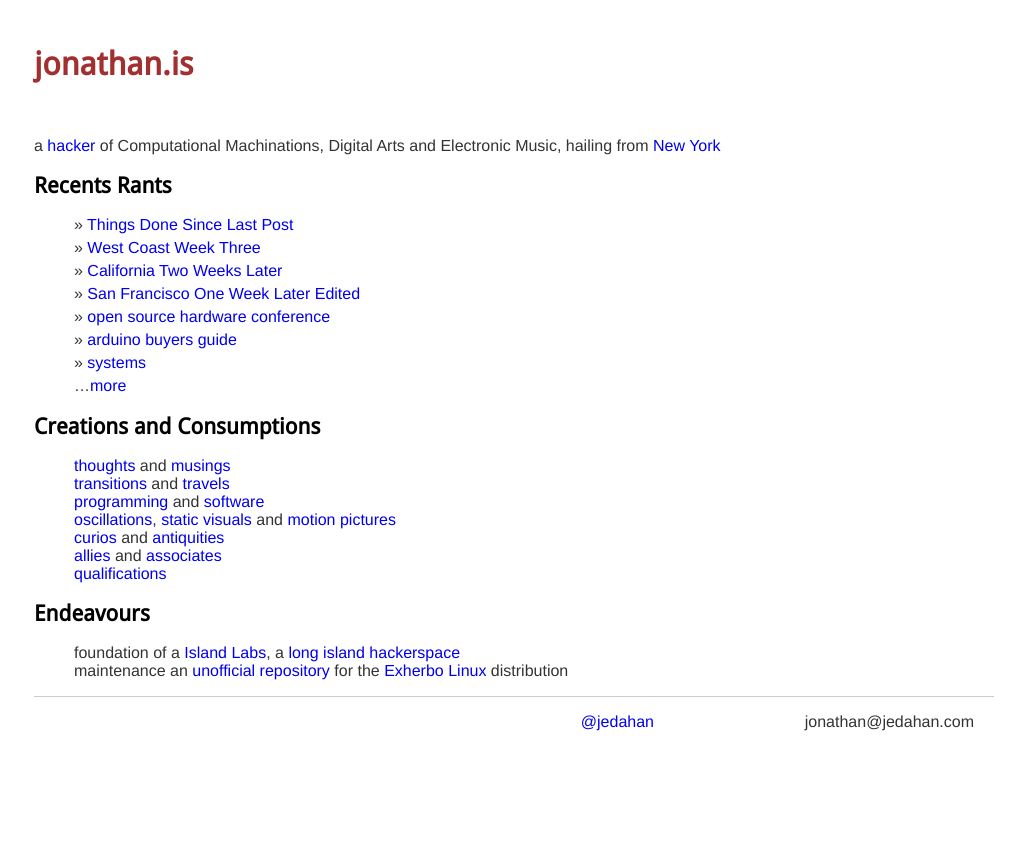
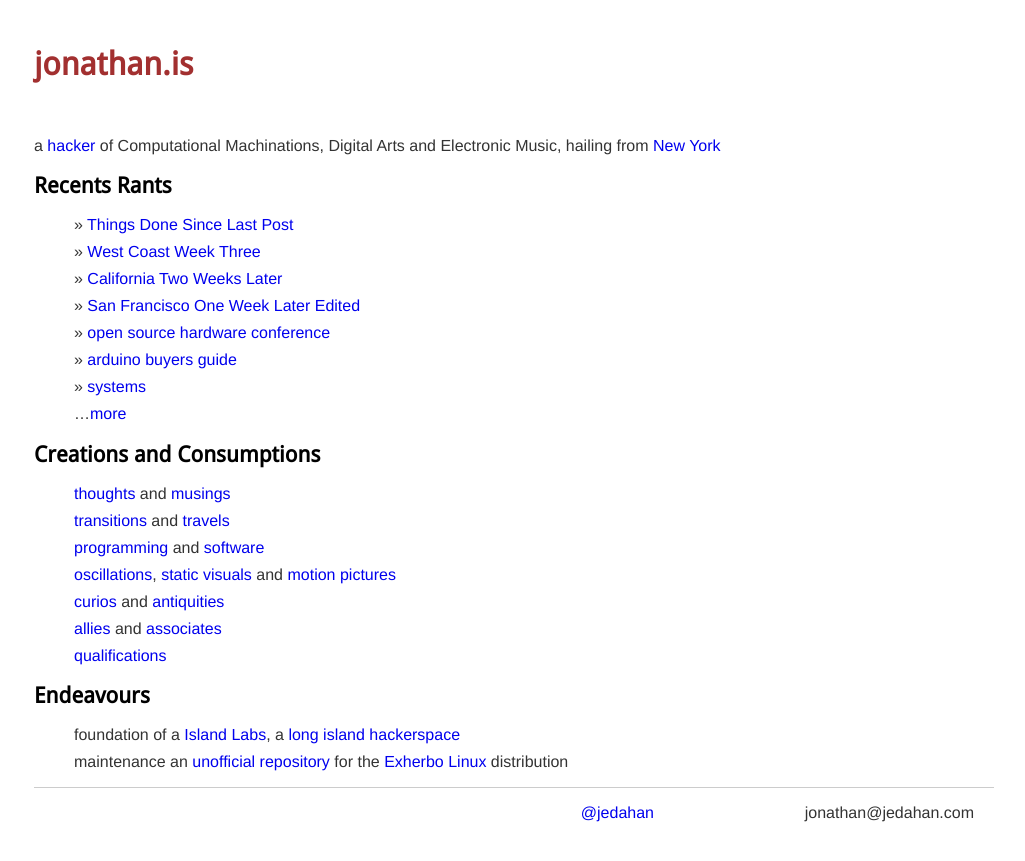
Before and after one commit to jedahan/jedahan.github.com, a Jekyll site: the page built from index.md, in a window 1280 px wide. Shown: the top 861 px of the page, without its empty margins (126-1151 px from the left). Built offline with Jekyll 4.4.1, drawn with Linux system fonts in a browser that asks for light colours.

Commit message:
add bottom margin to lists

```diff
--- a/css/screen.css
+++ b/css/screen.css
@@ -106,11 +106,16 @@ ul
   list-style-type: none;
 }
 
+li
+{
+  margin-bottom: 9px;
+}
+
 /* so I can use liquid loops in markdown lists */
 li p
 {
   margin-top: 0;
-  margin-bottom: 5px;
+  margin-bottom: 0;
 }
 span
 {
```
